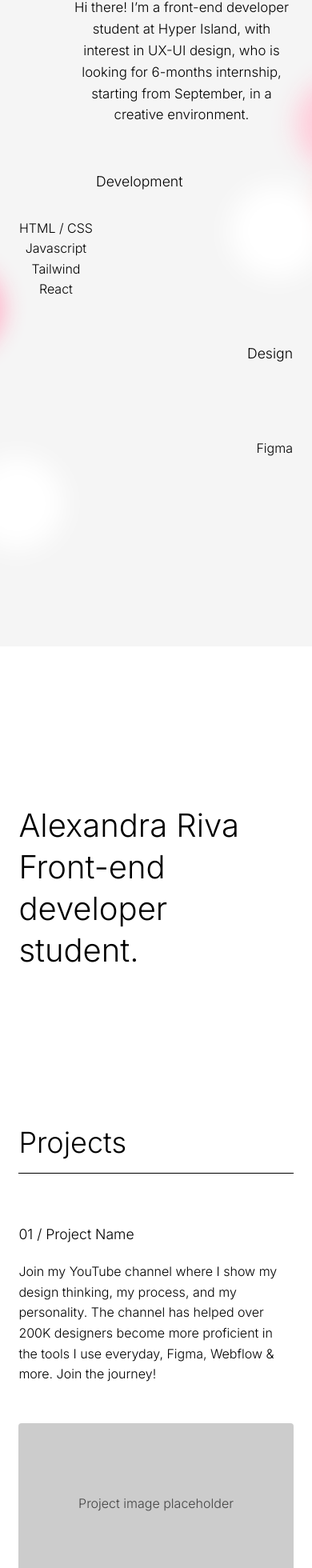
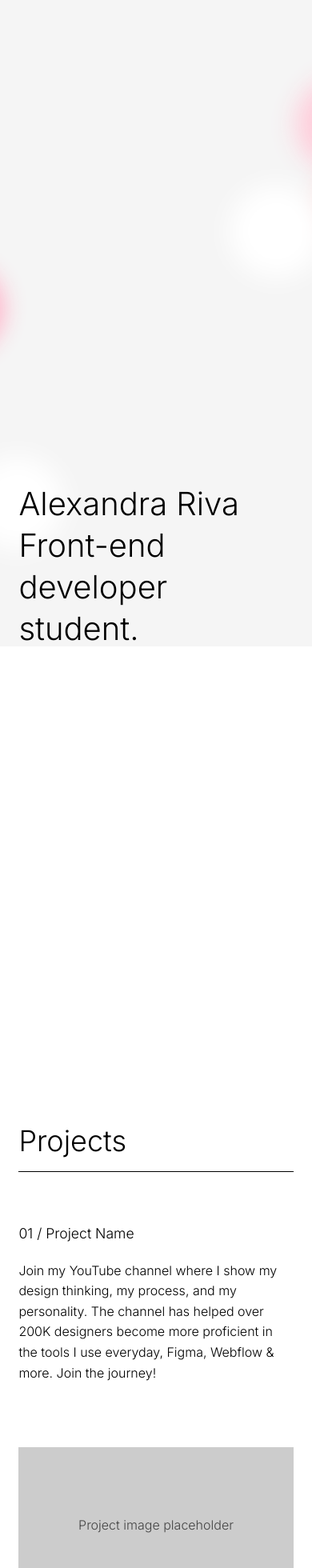
Before and after one commit to alexandra-riva/portfolio, a React (Vite) app: page / in a window 390 px wide. Shown: the part 36-1996 px from the top of the page at 80% size. Built offline with nearby package versions, Linux system fonts and the light colour scheme.

Commit message:
Finalized layout

```diff
--- a/src/App.jsx
+++ b/src/App.jsx
@@ -1,4 +1,4 @@
-import React from 'react'; // ✅ Required!
+import React from 'react';
 import './style.css';
 
 import Background from './components/Background';
--- a/src/components/AboutMe.css
+++ b/src/components/AboutMe.css
@@ -3,13 +3,16 @@
   font-family: 'Inter', sans-serif;
   font-weight: 300;
   background-color: transparent;
-  position: relative;
+  margin-bottom: 0; /* ⬆ no extra space under About Me */
+  padding-bottom: 0;
 }
+
 
 .about-title {
   font-size: 2.25rem;
   font-weight: 300;
   margin-bottom: 1rem;
+  text-align: center;
 }
 
 .about-divider {
@@ -21,42 +24,60 @@
 
 .about-content {
   display: flex;
-  align-items: center;
   justify-content: center;
+  align-items: flex-start;
   gap: 4rem;
   flex-wrap: wrap;
   margin-bottom: 3rem;
+  text-align: left;
 }
 
+
 .about-text {
-  flex: 1;
-  min-width: 280px;
-  max-width: 40ch;
   font-size: 1.05rem;
   line-height: 1.6;
+  max-width: 40ch;
 }
 
 .about-image {
-  flex: 1;
-  min-width: 320px;
-  max-width: 400px;
+  position: relative;
+  width: 280px;
+  height: 280px;
   display: flex;
   justify-content: center;
+  align-items: center;
+}
+
+.about-image::before {
+  content: "";
+  position: absolute;
+  width: 100%;
+  height: 100%;
+  border-radius: 50%;
+  background: radial-gradient(circle, rgba(255,192,203,0.6) 0%, transparent 70%);
+  filter: blur(16px);
+  z-index: 0;
 }
 
 .about-image img {
+  position: relative;
   width: 100%;
-  height: auto;
+  height: 100%;
   object-fit: cover;
-  border-radius: 4px;
+  border-radius: 50%;
+  z-index: 1;
 }
 
-/* Skills Marquee */
+.about-image img:hover {
+  box-shadow: 0 0 0 12px rgba(255, 182, 193, 0.4); /* stronger glow on hover */
+}
+
+/* === Skills Marquee === */
 .skills-marquee-wrapper {
   overflow: hidden;
   width: 100%;
   border-top: 1px solid transparent;
-  margin-top: 3rem;
+  margin-top: 6rem;
 }
 
 .skills-marquee {
@@ -73,7 +94,6 @@
   margin: 0 2rem;
 }
 
-/* Animation */
 @keyframes scrollSkills {
   0% {
     transform: translateX(100%);
--- a/src/components/Footer.css
+++ b/src/components/Footer.css
@@ -1,44 +1,46 @@
 .footer {
   text-align: center;
-  padding: 4rem clamp(1rem, 6vw, 6rem);
+  padding: 2rem 2rem 3rem 2rem;  /* ⬆ space above & below the footer */
   font-family: 'Inter', sans-serif;
+  color: #000;
   font-weight: 300;
-  color: #000;
   box-sizing: border-box;
+  max-width: 1000px;
+  margin: 4rem auto 0 auto; /* ⬆ more space from About Me */
 }
 
-.footer-title {
-  font-size: 1.25rem;
-  font-weight: 300;
-  margin-bottom: 0.5rem;
-  margin-top: 1rem;
-}
-
-.footer-subline {
+.footer-text {
   font-size: 1rem;
-  margin-bottom: 1rem;
-  font-weight: 300;
+  color: #444;
+  margin-bottom: 1.2rem; /* ⬆ more gap below this text */
 }
 
 .footer-email {
-  display: block;
-  font-size: 1rem;
-  color: #aaa;
-  margin-bottom: 0.5rem;
-  text-decoration: none;
-  pointer-events: none;
-  user-select: none;
-}
-
-.footer-link {
-  display: block;
   font-size: 1rem;
   color: #aaa;
   text-decoration: none;
-  transition: color 0.3s;
-  font-weight: 300;
+  display: block;
+  margin-bottom: 1rem;
 }
 
-.footer-link:hover {
-  color: #ffb199; /* peach on hover */
+.footer-email:hover {
+  color: #ffb199;
 }
+
+.footer-icons {
+  display: flex;
+  justify-content: center;
+  gap: 2rem;
+  margin-top: 2rem; /* ⬆ icons move further from the text */
+}
+
+.footer-icon-link img {
+  width: 28px;
+  height: 28px;
+  transition: opacity 0.3s ease;
+  opacity: 0.8;
+}
+
+.footer-icon-link img:hover {
+  opacity: 1;
+}
--- a/src/components/Footer.jsx
+++ b/src/components/Footer.jsx
@@ -1,19 +1,38 @@
 import React from 'react';
 import './Footer.css';
+import githubIcon from '../assets/github.svg';
+import linkedinIcon from '../assets/linkedin.svg';
 
 export default function Footer() {
   return (
     <footer className="footer">
       <p className="footer-subline">Curious to connect? So am I.</p>
+      <p className="footer-text">Feel free to reach out via email or find me here:</p>
 
-      <a
-        className="footer-link"
-        href="https://www.linkedin.com/in/YOUR_LINKEDIN_USERNAME"
-        target="_blank"
-        rel="noopener noreferrer"
-      >
-        LinkedIn
+      <a className="footer-email" href="mailto:alexandra.riva@hyperisland.se">
+        alexandra.riva@hyperisland.se
       </a>
+
+      <div className="footer-icons">
+        <a
+          className="footer-icon-link"
+          href="https://www.linkedin.com/in/alexandrariva/"
+          target="_blank"
+          rel="noopener noreferrer"
+          aria-label="LinkedIn"
+        >
+          <img src={linkedinIcon} alt="LinkedIn" />
+        </a>
+        <a
+          className="footer-icon-link"
+          href="https://github.com/alexandra-riva"
+          target="_blank"
+          rel="noopener noreferrer"
+          aria-label="GitHub"
+        >
+          <img src={githubIcon} alt="GitHub" />
+        </a>
+      </div>
     </footer>
   );
 }
--- a/src/components/HeroSection.css
+++ b/src/components/HeroSection.css
@@ -1,7 +1,7 @@
 .hero-grid {
   display: grid;
   grid-template-columns: 1fr 2fr 1fr 1fr 1fr;
-  grid-template-rows: auto auto;
+  grid-template-rows: auto;
   padding: 3rem clamp(1rem, 6vw, 6rem);
   gap: 1.5rem;
   font-family: 'Inter', sans-serif;
@@ -10,7 +10,7 @@
   width: 100%;
   box-sizing: border-box;
   overflow-x: hidden;
-  }
+}
 
 /* General typography */
 .hero-grid div {
@@ -21,46 +21,6 @@
 .hero-time {
   grid-column: 1 / 2;
   align-self: start;
-}
-
-/* Intro */
-.hero-intro {
-  grid-column: 2 / 3;
-  line-height: 1.6;
-  max-width: 28ch;
-  align-self: start;
-  margin-left: 4rem;
-}
-
-/* Development section */
-.hero-dev-title {
-  grid-column: 3 / 4;
-  align-self: start;
-  padding-top: 0.2rem;
-  margin-left: 6rem;
-}
-
-.hero-dev-skills {
-  grid-column: 4 / 5;
-  white-space: pre-line;
-  align-self: start;
-  padding-top: 0.2rem;
-}
-
-/* Design section */
-.hero-design-title {
-  grid-column: 3 / 4;
-  grid-row: 2;
-  align-self: end;
-  padding-bottom: 4rem;
-  margin-left: 6rem;
-}
-
-.hero-design-skills {
-  grid-column: 4 / 5;
-  grid-row: 2;
-  align-self: end;
-  padding-bottom: 4rem;
 }
 
 /* Contact */
@@ -82,24 +42,6 @@
 
   .hero-time,
   .hero-contact {
-    display: none; /* hide on mobile to reduce clutter */
-  }
-
-  .hero-intro {
-    max-width: 90%;
-    font-size: 1.05rem;
-  }
-
-  .hero-dev-title,
-  .hero-design-title {
-    margin-top: 1.5rem;
-    font-size: 1.1rem;
-  }
-
-  .hero-dev-skills,
-  .hero-design-skills {
-    white-space: pre-line;
-    font-size: 1rem;
-    line-height: 1.6;
+    display: none; /* Hide on mobile to reduce clutter */
   }
 }
--- a/src/components/HeroSection.jsx
+++ b/src/components/HeroSection.jsx
@@ -5,13 +5,6 @@ export default function HeroSection() {
   return (
     <section className="hero-grid">
       <div className="hero-time">11:55 AM</div>
-      <div className="hero-intro">
-        Hi there! I’m a front-end developer student at Hyper Island, with interest in UX-UI design, who is looking for 6-months internship, starting from September, in a creative environment.
-      </div>
-      <div className="hero-dev-title">Development</div>
-      <div className="hero-dev-skills">HTML / CSS<br />Javascript<br />Tailwind<br />React</div>
-      <div className="hero-design-title">Design</div>
-      <div className="hero-design-skills">Figma</div>
       <div className="hero-contact">Get in touch</div>
     </section>
   );
--- a/src/components/IntroSection.css
+++ b/src/components/IntroSection.css
@@ -2,7 +2,7 @@
   padding: 6rem clamp(1rem, 6vw, 8rem);
   width: 100%;
   box-sizing: border-box;
-  margin-top: 15rem;
+  margin-top: 30rem;
 }
 
 .intro-heading {
--- a/src/components/Projects.css
+++ b/src/components/Projects.css
@@ -1,11 +1,12 @@
 .projects-section {
+    margin-top: 25rem;
   padding: 6rem clamp(1rem, 6vw, 8rem);
   font-family: 'Inter', sans-serif;
   font-weight: 300;
 }
 
 .projects-title {
-    font-weight: 300;
+  font-weight: 300;
   font-size: 2.25rem;
   margin: 0 0 1rem 0;
 }
@@ -19,16 +20,9 @@
 
 .project-item {
   display: flex;
-  flex-direction: row;
-  gap: 2rem;
+  align-items: flex-start;
+  gap: 4rem;
   margin-bottom: 6rem;
-  align-items: flex-start;
-  flex-wrap: wrap;
-}
-
-.project-text {
-  flex: 1;
-  min-width: 280px;
 }
 
 .project-label {
@@ -41,20 +35,3 @@
   line-height: 1.6;
   max-width: 40ch;
 }
-
-.project-image {
-  flex: 1;
-  min-width: 280px;
-}
-
-.image-placeholder {
-  width: 100%;
-  height: 200px; /* or whatever height you prefer */
-  background-color: #ccc;
-  display: flex;
-  align-items: center;
-  justify-content: center;
-  color: #444;
-  font-size: 1rem;
-  border-radius: 4px;
-}
```
Also changed, not shown: src/assets/github.svg (added), src/assets/linkedin.svg (added).
